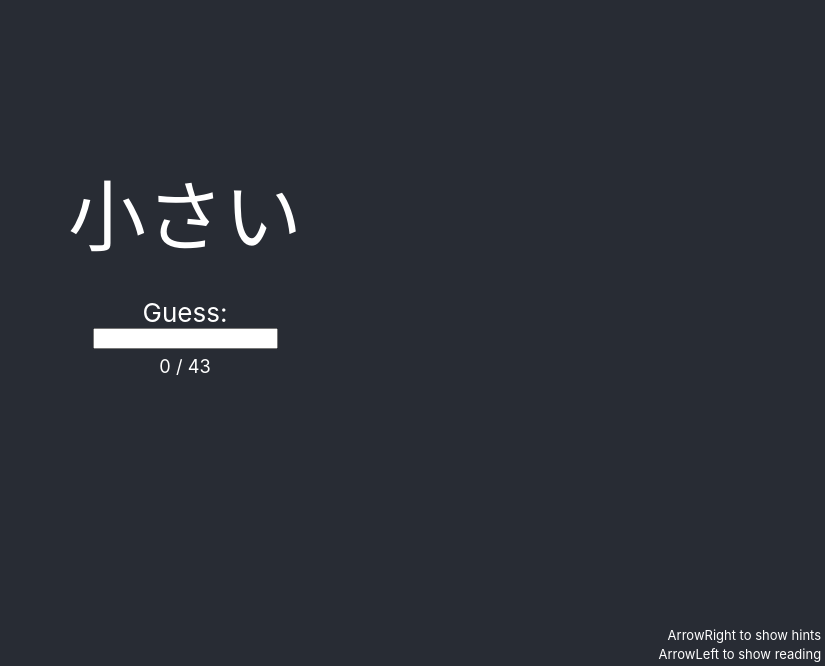
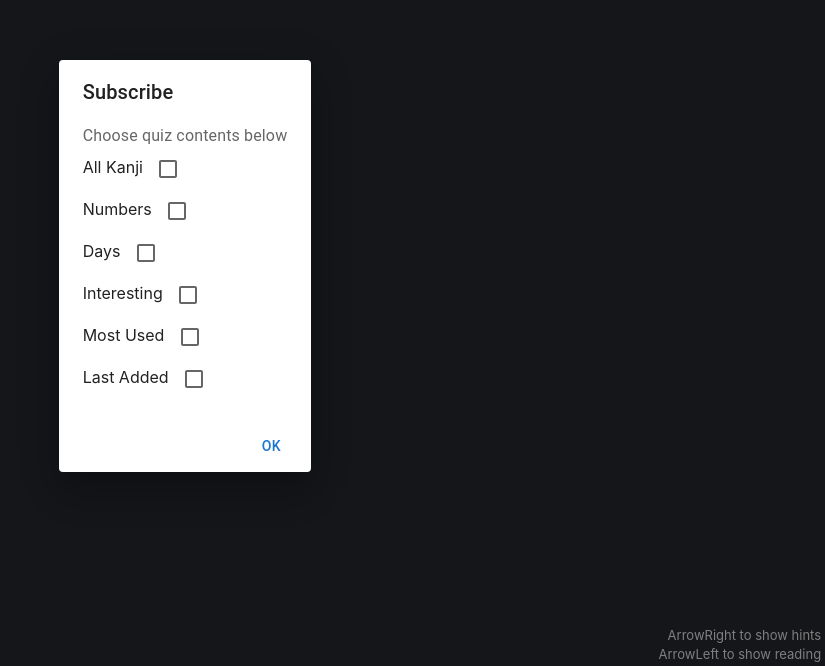
Before and after one commit to HeikintaloJukka/kanji-guesser, a React (Create React App) app: page / in a window 1280 px wide. Shown: the part 134-800 px from the top of the page, without its empty margins (455-1280 px from the left). Built offline with nearby package versions, Linux system fonts and the light colour scheme.

Commit message:
add quiz content selection modal

```diff
--- a/src/App.js
+++ b/src/App.js
@@ -3,68 +3,75 @@ import { ToastContainer, toast } from 'react-toastify';
 import 'react-toastify/dist/ReactToastify.css';
 import {useState, useCallback, useEffect} from 'react';
 import Button from '@mui/material/Button';
+import TextField from '@mui/material/TextField';
+import Dialog from '@mui/material/Dialog';
+import DialogActions from '@mui/material/DialogActions';
+import DialogContent from '@mui/material/DialogContent';
+import DialogContentText from '@mui/material/DialogContentText';
+import DialogTitle from '@mui/material/DialogTitle';
+import Checkbox from '@mui/material/Checkbox';
 
 var answers = []
 //numbers
 answers.push(
-{kanji:"一", reading: "ichi", meanings:["1"]},
-{kanji:"二", reading: "ni", meanings:["2"]},
-{kanji:"三", reading: "san", meanings:["3"]},
-{kanji:"四", reading: "yo/yon", meanings:["4"]},
-{kanji:"五", reading: "go", meanings:["5"]},
-{kanji:"六", reading: "roku", meanings:["6"]},
-{kanji:"七", reading: "shichi/nana", meanings:["7"]},
-{kanji:"八", reading: "hachi", meanings:["8"]},
-{kanji:"九", reading: "ku/kyu", meanings:["9"]},
-{kanji:"十", reading: "jyu", meanings:["10"]},
-{kanji:"百", reading: "hyaku", meanings:["100"]},
-{kanji:"千", reading: "sen", meanings:["1000"]},
+{kanji:"一", reading: "ichi", meanings:["1"], categories: ["numbers"]},
+{kanji:"二", reading: "ni", meanings:["2"], categories: ["numbers"]},
+{kanji:"三", reading: "san", meanings:["3"], categories: ["numbers"]},
+{kanji:"四", reading: "yo/yon", meanings:["4"], categories: ["numbers"]},
+{kanji:"五", reading: "go", meanings:["5"], categories: ["numbers"]},
+{kanji:"六", reading: "roku", meanings:["6"], categories: ["numbers"]},
+{kanji:"七", reading: "shichi/nana", meanings:["7"], categories: ["numbers"]},
+{kanji:"八", reading: "hachi", meanings:["8"], categories: ["numbers"]},
+{kanji:"九", reading: "ku/kyu", meanings:["9"], categories: ["numbers"]},
+{kanji:"十", reading: "jyu", meanings:["10"], categories: ["numbers"]},
+{kanji:"百", reading: "hyaku", meanings:["100"], categories: ["numbers"]},
+{kanji:"千", reading: "sen", meanings:["1000"], categories: ["numbers"]},
 )
 
 //days
 answers.push(
-{kanji:"土曜日",reading: "doyoubi", meanings:["saturday"]},
-{kanji:"日曜日",reading: "nichiyoubi", meanings:["sunday"]}
+{kanji:"土曜日",reading: "doyoubi", meanings:["saturday"], categories: ["days"]},
+{kanji:"日曜日",reading: "nichiyoubi", meanings:["sunday"], categories: ["days"]},
 )
 
 //random interesting ones
 answers.push(
-{kanji:"古い", reading: "furui",meanings: ["old"]},
-//{kanji:"大き", reading: "ooki",meanings: ["big"]},
-{kanji:"買います", reading: "kaimasu", meanings: ["buy"]},
-{kanji:"新しい", reading: "atarashi", meanings: ["new"]},
-{kanji:"小さい", reading: "chiisai", meanings: ["small"]},
-{kanji:"来ます", reading: "kimasu", meanings: ["come"]},
-{kanji:"時間", reading: "jikan", meanings: ["time"]},
-{kanji:"分ぐらい", reading: "fungurai", meanings: ["minute"]},
-{kanji:"好きです", reading: "sukidesu", meanings: ["like"]},
-{kanji:"問", reading: "mon/toi", meanings: ["questions", "question"]},
-{kanji:"何", reading: "nan", meanings: ["what"]},
-{kanji:"何時", reading: "nanji", meanings: ["when"]},
-{kanji:"水", reading: "mizu", meanings: ["water"]},
-{kanji:"食べます", reading: "tabemasu", meanings: ["eat"]},
-{kanji:"高たか", reading: "takai", meanings: ["expensive"]},
-{kanji:"少すこ", reading: "sukoshi", meanings: ["a bit"]},
+{kanji:"古い", reading: "furui",meanings: ["old"], categories: ["interesting"]},
+//{kanji:"大き", reading: "ooki",meanings: ["big"], categories: ["interesting"]},
+{kanji:"買います", reading: "kaimasu", meanings: ["buy"], categories: ["interesting"]},
+{kanji:"新しい", reading: "atarashi", meanings: ["new"], categories: ["interesting"]},
+{kanji:"小さい", reading: "chiisai", meanings: ["small"], categories: ["interesting"]},
+{kanji:"来ます", reading: "kimasu", meanings: ["come"], categories: ["interesting"]},
+{kanji:"時間", reading: "jikan", meanings: ["time"], categories: ["interesting"]},
+{kanji:"分ぐらい", reading: "fungurai", meanings: ["minute"], categories: ["interesting"]},
+{kanji:"好きです", reading: "sukidesu", meanings: ["like"], categories: ["interesting"]},
+{kanji:"問", reading: "mon/toi", meanings: ["questions", "question"], categories: ["interesting", "lastAdded"]},
+{kanji:"何", reading: "nan", meanings: ["what"], categories: ["interesting", "lastAdded"]},
+{kanji:"何時", reading: "nanji", meanings: ["when"], categories: ["interesting", "lastAdded"]},
+{kanji:"水", reading: "mizu", meanings: ["water"], categories: ["interesting", "lastAdded"]},
+{kanji:"食べます", reading: "tabemasu", meanings: ["eat"], categories: ["interesting", "lastAdded"]},
+{kanji:"高", reading: "takai", meanings: ["expensive"], categories: ["interesting", "lastAdded"]},
+{kanji:"少すこ", reading: "sukoshi", meanings: ["a bit"], categories: ["interesting", "lastAdded"]},
 )
 
-//most used
+//mostUsed
 answers.push(
-{kanji:"日", reading: "hi", meanings: ["day"]},
-{kanji:"人", reading: "hito", meanings: ["person"]},
-//{kanji:"一", reading: "ichi", meanings: ["one"]},
-{kanji:"大", reading: "dai", meanings: ["big"]},
-{kanji:"年", reading: "nen", meanings: ["year"]},
-{kanji:"本", reading: "hon", meanings: ["book"]},
-{kanji:"中", reading: "chu", meanings: ["middle"]},
-{kanji:"出", reading: "deru", meanings: ["come out"]},
-{kanji:"時", reading: "toki", meanings: ["time"]},
-{kanji:"行", reading: "gyi", meanings: ["to go","row"]},
-{kanji:"事", reading: "koto", meanings: ["matter","job"]},
-//{kanji:"分", reading: "fun", meanings: ["minute"]},
-{kanji:"会", reading: "kai", meanings: ["meeting"]},
-{kanji:"上", reading: "ue", meanings: ["above","upper"]},
-{kanji:"生", reading: "nama", meanings: ["raw","live"]},
-{kanji:"国", reading: "kuni", meanings: ["land","large place"]},
+{kanji:"日", reading: "hi", meanings: ["day"], categories: ["mostUsed"]},
+{kanji:"人", reading: "hito", meanings: ["person"], categories: ["mostUsed"]},
+//{kanji:"一", reading: "ichi", meanings: ["one"], categories: ["mostUsed"]},
+{kanji:"大", reading: "dai", meanings: ["big"], categories: ["mostUsed"]},
+{kanji:"年", reading: "nen", meanings: ["year"], categories: ["mostUsed"]},
+{kanji:"本", reading: "hon", meanings: ["book"], categories: ["mostUsed"]},
+{kanji:"中", reading: "chu", meanings: ["middle"], categories: ["mostUsed"]},
+{kanji:"出", reading: "deru", meanings: ["come out"], categories: ["mostUsed", "lastAdded"]},
+{kanji:"時", reading: "toki", meanings: ["time"], categories: ["mostUsed", "lastAdded"]},
+{kanji:"行", reading: "gyi", meanings: ["to go","row"], categories: ["mostUsed", "lastAdded"]},
+{kanji:"事", reading: "koto", meanings: ["matter","job"], categories: ["mostUsed", "lastAdded"]},
+//{kanji:"分", reading: "fun", meanings: ["minute"], categories: ["mostUsed", "lastAdded"]},
+{kanji:"会", reading: "kai", meanings: ["meeting"], categories: ["mostUsed", "lastAdded"]},
+{kanji:"上", reading: "ue", meanings: ["above","upper"], categories: ["mostUsed", "lastAdded"]},
+{kanji:"生", reading: "nama", meanings: ["raw","live"], categories: ["mostUsed", "lastAdded"]},
+{kanji:"国", reading: "kuni", meanings: ["land","large place"], categories: ["mostUsed", "lastAdded"]},
 )
 
 //test
@@ -81,6 +88,73 @@ function shuffleArray(array) {
     }
 }
 
+const GameStartOptions = (props) => {
+  //const [allKanji, setAllKanji] = useState(false);
+
+  const { onClose, open, ...other } = props;
+  const [value, setValue] = useState({
+    allKanji: false,
+    numbers: false,
+    days: false,
+    interesting:false,
+    mostUsed: false,
+    lastAdded: false
+  });
+  const handleOk = () => {
+    onClose(value);
+  };
+
+  const handleCheck = (e) => {
+    if(e.target.name == "allKanji"){
+      if(value.allKanji){
+        setValue({
+          ...value,
+          allKanji: false,
+          numbers: false,
+          days: false,
+          interesting:false,
+          mostUsed: false,
+          lastAdded: false
+        })
+      }else{
+        setValue({
+          ...value,
+          allKanji: true,
+          numbers: true,
+          days: true,
+          interesting:true,
+          mostUsed: true,
+          lastAdded: false
+        })
+      }
+    }else{
+      setValue({...value, [e.target.name]: !value[e.target.name]})
+    }
+  }
+
+  return (
+    <>
+      <Dialog open={open} {...other}>
+        <DialogTitle>Subscribe</DialogTitle>
+        <DialogContent>
+          <DialogContentText>
+            Choose quiz contents below
+          </DialogContentText>
+          All Kanji <Checkbox name="allKanji" checked={value.allKanji} onChange={handleCheck}/><br/>
+          Numbers <Checkbox name="numbers" checked={value.numbers} onChange={handleCheck}/><br/>
+          Days <Checkbox name="days" checked={value.days} onChange={handleCheck}/><br/>
+          Interesting <Checkbox  name="interesting" checked={value.interesting} onChange={handleCheck} /><br/>
+          Most Used <Checkbox name="mostUsed"  checked={value.mostUsed} onChange={handleCheck} /><br/>
+          Last Added <Checkbox name="lastAdded" checked={value.lastAdded} onChange={handleCheck}/><br/>
+        </DialogContent>
+        <DialogActions>
+          <Button onClick={handleOk}>Ok</Button>
+        </DialogActions>
+      </Dialog>
+    </>
+  );
+}
+
 const App = () => {
   const [guess, setGuess] = useState('');
   const [currentKanji, setCurrentKanji] = useState(0);
@@ -89,6 +163,30 @@ const App = () => {
   const [showHint, setShowHint] = useState(false);
   const [showReading, setShowReading] = useState(false);
   const [hintsUsed, setHintsUsed] = useState(0);
+
+  //dialog stuff
+  const [value, setValue] = useState('temp');
+  const [open, setOpen] = useState(true);
+  const handleOpen = () => setOpen(true);
+  const handleClose = (e) => {
+    console.log("closing dialog")
+
+    let categories = Object.entries(e)
+    for(let i=categories.length-1;i>=0;i--){
+      if(!categories[i][1]){
+        categories.splice(i,1)
+      }
+    }
+
+    for(let i=answers.length-1;i>=0;i--){
+      //check questions categories against enabled ones if question doesn't have any enabled categories remove it
+      if(!answers[i].categories.some( r=>categories.map((element) => {return element[0]}).includes(r) )) {
+        answers.splice(i,1)
+      }
+    }
+
+    setOpen(false);
+  };
 
   const guessChange = (e) => {
     if(!gameOver){
@@ -145,8 +243,14 @@ const App = () => {
   return (
     <div className="App">
       <ToastContainer />
+      <GameStartOptions
+        id="game-options"
+        keepMounted
+        open={open}
+        onClose={handleClose}
+        value={value}
+      />
       <header className="App-header">
-
       <div style={{height: "0px"}}>
       {showReading &&
         <div style={{height: "0px",fontSize: "0.7em",marginTop:"-1em"}}>
```
Also changed, not shown: 7 other files (tests, documents, lock files or other folders).
